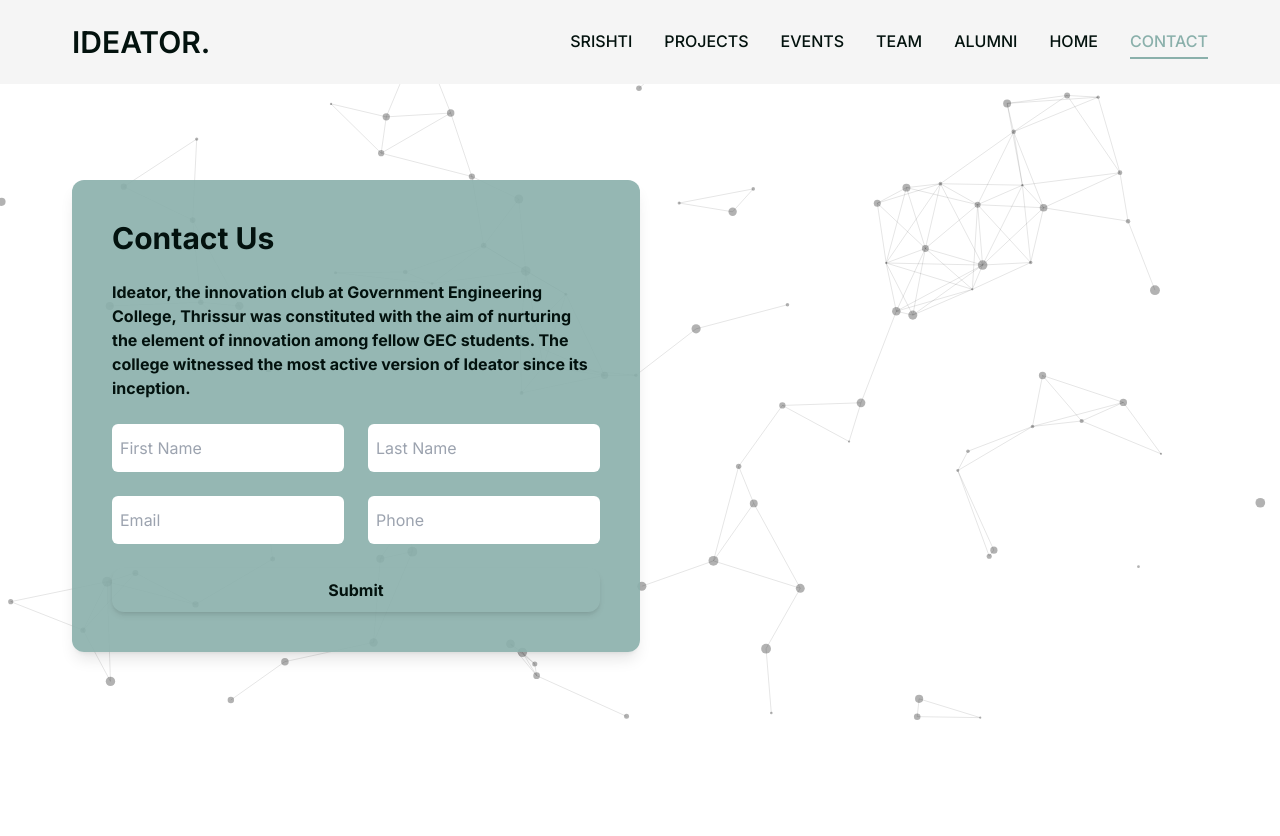
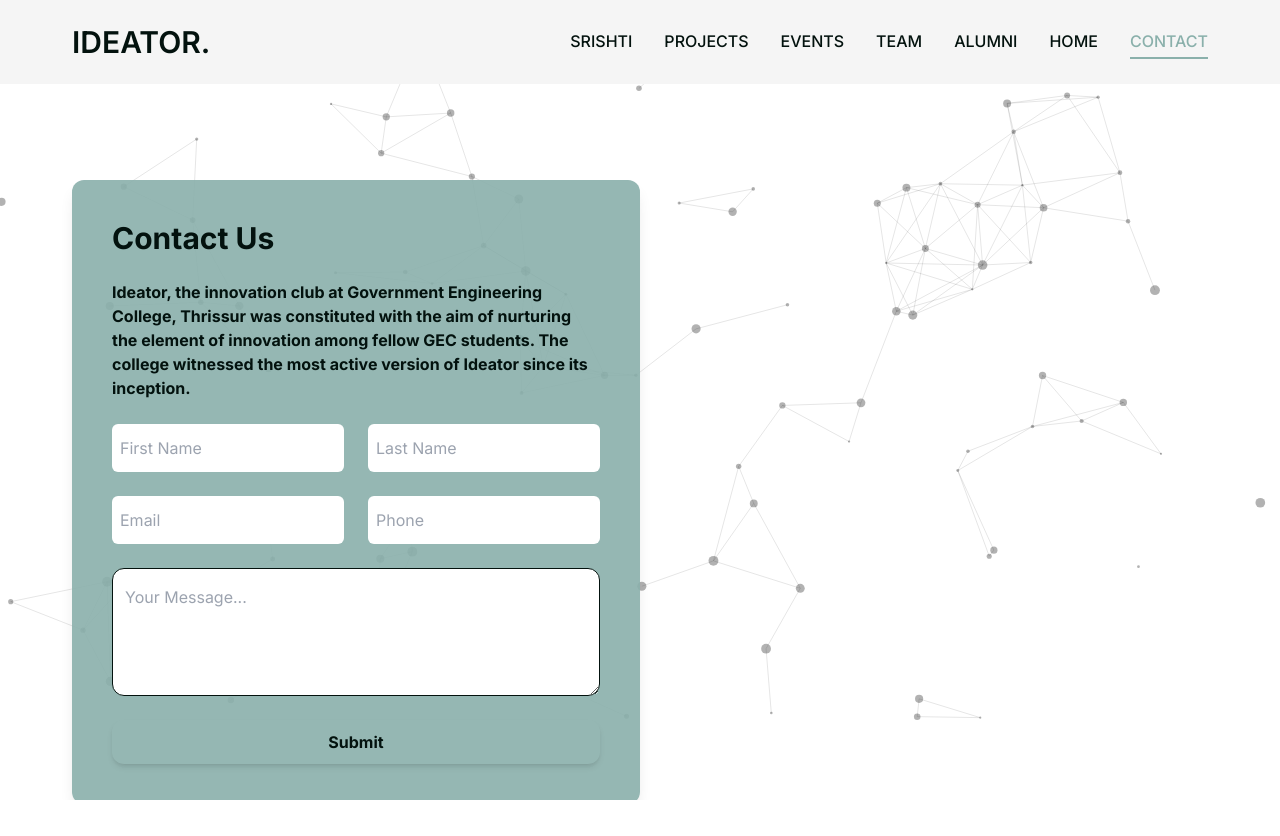
Before and after one commit to BLAZE-GEC/website, a Next.js app: page /Contact in a window 1280 px wide. Before the commit the page ends 800 px from the top, so only its background shows below. Built offline with nearby package versions, Linux system fonts and the light colour scheme.

Commit message:
Update contact form with required fields and action

```diff
--- a/app/Contact/page.jsx
+++ b/app/Contact/page.jsx
@@ -1,21 +1,7 @@
 "use client";
 
 import { motion } from "framer-motion";
-import { Button } from "@/components/ui/button";
-import { Textarea } from "@/components/ui/textarea";
 import { Input } from "@/components/ui/input";
-
-import {
-  Select,
-  SelectLabel,
-  SelectContent,
-  SelectGroup,
-  SelectItem,
-  SelectTrigger,
-  SelectValue,
-} from "@/components/ui/select";
-
-import { FaPhoneAlt, FaEnvelope, FaMapMarkerAlt } from "react-icons/fa";
 
 const Contact = () => {
   return (
@@ -23,28 +9,48 @@
       <div className="container mx-auto w-full ">
         <div className="flex flex-col md:pt-24 pb-8 xl:flex-row gap-[30px]">
           <div className="lg:h-[54%] lg:w-[50%] order-2 xl:order-none">
-            <form className="flex flex-col gap-6 bg-base1 bg-opacity-90 rounded-xl p-10 shadow-lg">
+
+            {/* ---------- FORM START ---------- */}
+            <form
+              action="https://formspree.io/f/xldawlwe"
+              method="POST"
+              className="flex flex-col gap-6 bg-base1 bg-opacity-90 rounded-xl p-10 shadow-lg"
+            >
               <h3 className="md:text-3xl text-xl text-black font-bold">Contact Us</h3>
+
               <p className="text-black text-sm md:text-base font-bold">
                 Ideator, the innovation club at Government Engineering College,
                 Thrissur was constituted with the aim of nurturing the element
                 of innovation among fellow GEC students. The college witnessed
                 the most active version of Ideator since its inception.
               </p>
+
               <div className="grid grid-cols-1 md:grid-cols-2 gap-6">
-                <Input type="text" placeholder="First Name" />
-                <Input type="text" placeholder="Last Name" />
-                <Input type="email" placeholder="Email" />
-                <Input type="tel" placeholder="Phone" />
+                <Input type="text" name="firstName" placeholder="First Name" required />
+                <Input type="text" name="lastName" placeholder="Last Name" required />
+                <Input type="email" name="email" placeholder="Email" required />
+                <Input type="tel" name="phone" placeholder="Phone" required />
               </div>
+
+              <textarea
+                name="message"
+                placeholder="Your Message..."
+                className="w-full h-32 p-3 rounded-xl border border-gray-300"
+                required
+              ></textarea>
+
               <div className="flex mx-auto font-semibold w-full">
-                <button className="bg-white text-black py-1.5 px-3 w-full rounded-xl font-bold shadow-md">
+                <button
+                  type="submit"
+                  className="bg-white text-black py-1.5 px-3 w-full rounded-xl font-bold shadow-md"
+                >
                   Submit
                 </button>
               </div>
             </form>
+            {/* ---------- FORM END ---------- */}
+
           </div>
-
         </div>
       </div>
     </motion.div>
```
